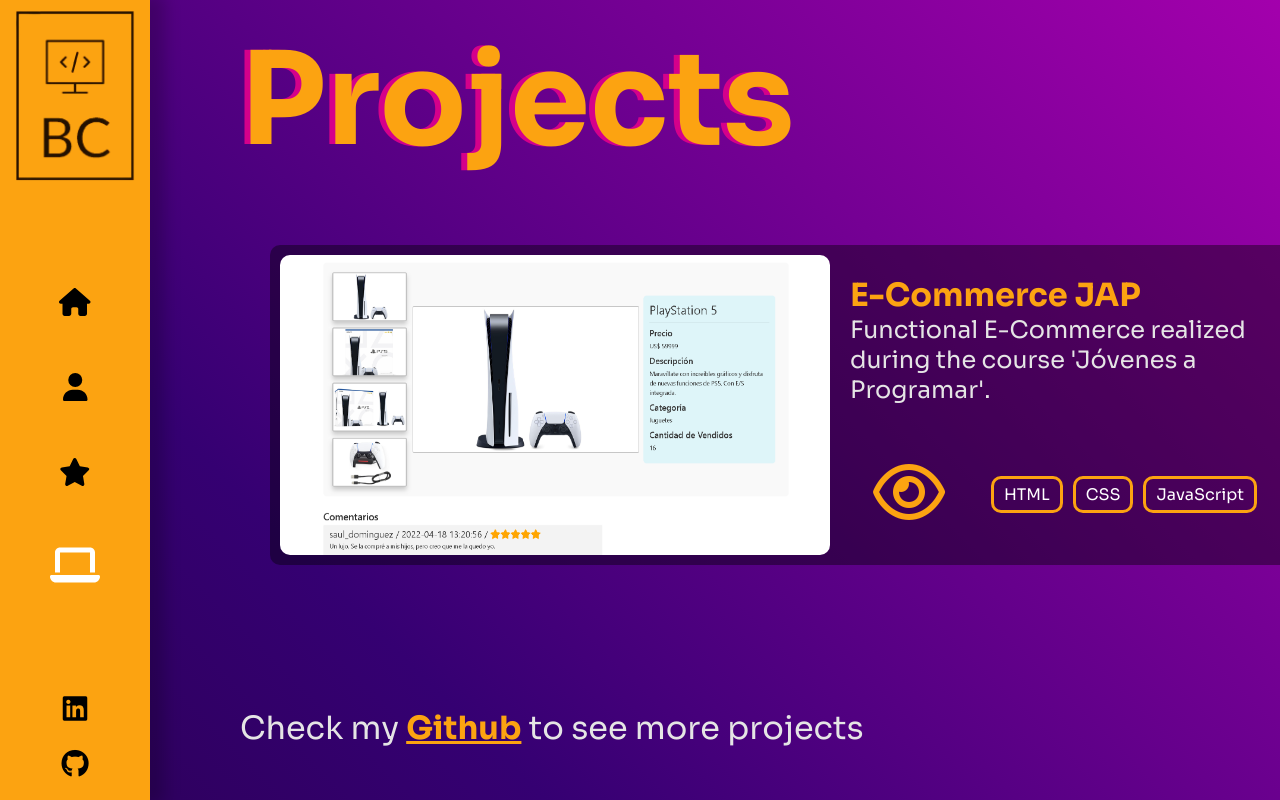
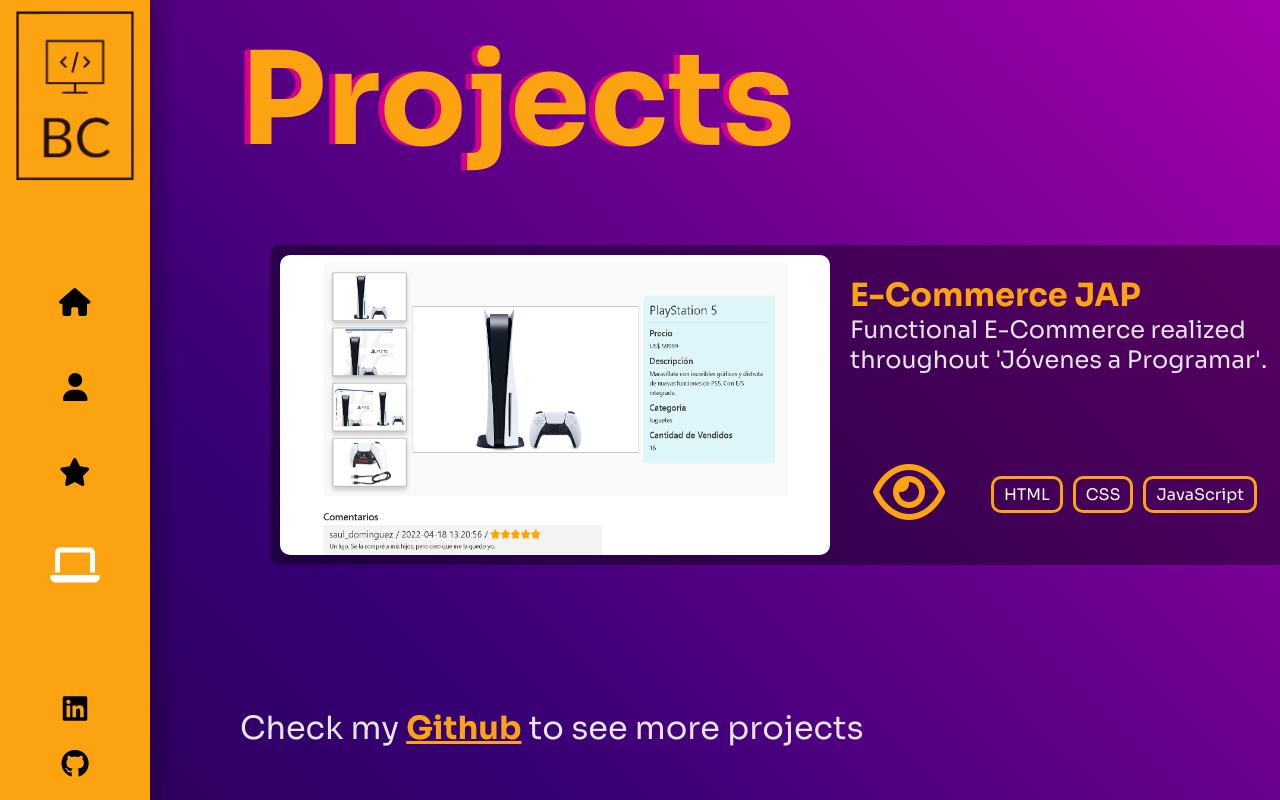
Before and after one commit to capotebr1/react-portfolio, a React (Vite) app: page /tech in a window 1280 px wide. Built offline with nearby package versions, Linux system fonts and the light colour scheme.

Commit message:
ortografia

```diff
--- a/src/components/Projects/MyProjects.js
+++ b/src/components/Projects/MyProjects.js
@@ -8,7 +8,7 @@
 const ProjectsList = [
     {
         projectTitle: "E-Commerce JAP",
-        description: "Functional E-Commerce realized during the course 'Jóvenes a Programar'.",
+        description: "Functional E-Commerce realized throughout 'Jóvenes a Programar'.",
         link: "https://capotebr1.github.io/e-comerce-JAP/",
         technologies:[
             "HTML",
```
